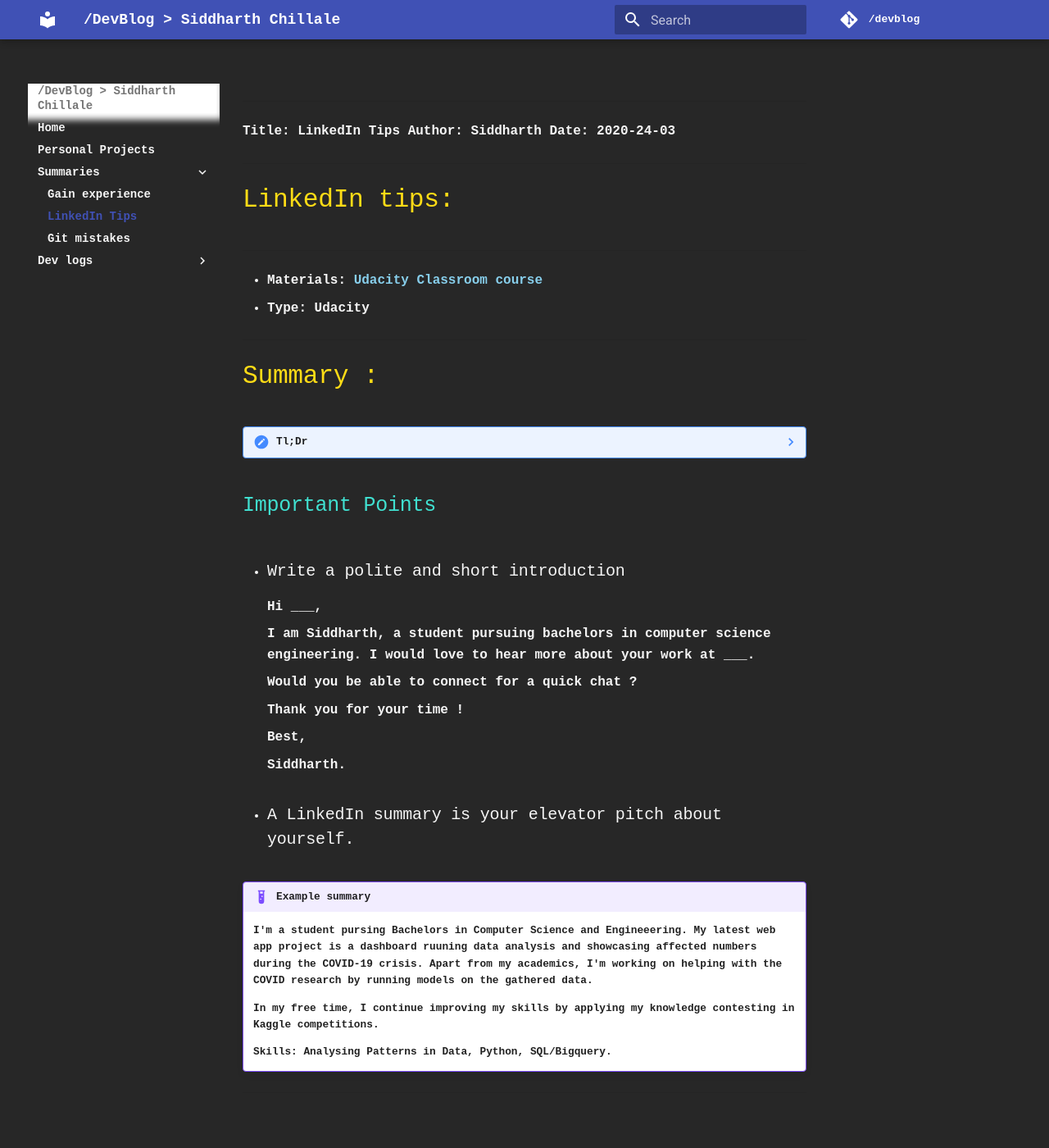
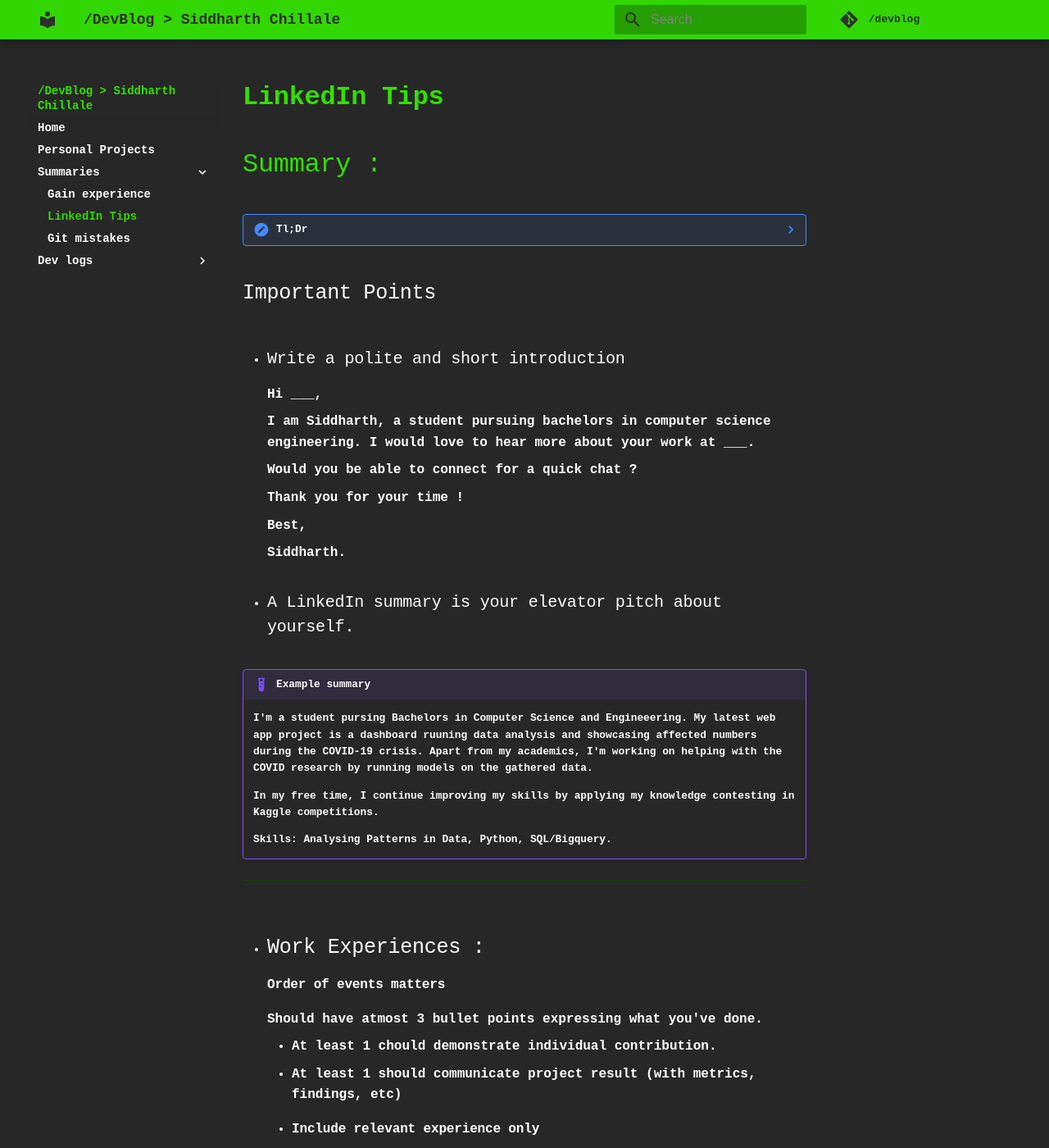
Before and after one commit to SiddharthChillale/devblog, an MkDocs documentation site: the page built from docs/LinkedIn tips.md, in a window 1280 px wide and 1400 px high. Shown: the whole window at 82% size. Built offline with MkDocs 1.6.1 and Material for MkDocs 9.7.7, drawn with Linux system fonts in a browser that asks for light colours; comment, search, counter and statistics services are not loaded.

Commit message:
theme color palette changed

```diff
--- a/docs/LinkedIn tips.md
+++ b/docs/LinkedIn tips.md
@@ -1,15 +1,10 @@
 ---
 Title: LinkedIn Tips
-Author: Siddharth
-Date: 2020-24-03
+Date: 2020-11-04
+Author: Siddharth Chillale
 ---
 
-
-# LinkedIn tips:
-----
-* Materials: [Udacity Classroom course](https://classroom.udacity.com/courses/ud242/lessons/3d6a3383-624f-43f3-a4e7-ee0881bf735a/concepts/64ed9954-b423-4a75-ad70-b2a1fbaa3a6d)
-* Type: Udacity
-----
+# **LinkedIn Tips**
 
 # Summary :
 
--- a/docs/css/extra.css
+++ b/docs/css/extra.css
@@ -3,26 +3,57 @@ body{
     font-family: monospace;
     font-size: large;
     font-weight: bolder;
-    color: whitesmoke;
-    background-color: rgb(39, 39, 39);
 }
-.md-typeset h1 {
-    margin: 0 0 2rem;
-    color: rgb(255, 220, 22);
-    font-weight: 300;
-    font-size: 1.5625rem;
-    line-height: 1.3;
-    letter-spacing: -0.01em;
+:root {
+
+    /* Default color shades */
+    --md-default-fg-color:               rgb(255, 255, 255);
+    --md-default-fg-color--light:        rgb(52, 223, 0);
+    --md-default-fg-color--lighter:      rgb(41, 175, 0);
+    --md-default-fg-color--lightest:     rgb(17, 71, 1);
+    --md-default-bg-color:               rgb(39, 39, 39);
+    --md-default-bg-color--light:        rgba(53, 53, 53, 0.726);
+    --md-default-bg-color--lighter:      rgb(107, 107, 107);
+    --md-default-bg-color--lightest:     rgb(200, 200, 200);
+
+    /* Primary color shades */
+    --md-primary-fg-color:               rgb(50, 214, 0);
+    --md-primary-fg-color--light:        rgba(50, 214, 0, 0.644);
+    --md-primary-fg-color--dark:         rgba(50, 214, 0, 0.246);
+    --md-primary-bg-color:               rgb(47, 47, 47);
+    --md-primary-bg-color--light:        rgb(129, 129, 129);
+
+    /* Accent color shades */
+    --md-accent-fg-color:                rgb(3, 189, 3);
+    --md-accent-fg-color--transparent:   rgba(3, 189, 3, 0.657);
+    --md-accent-bg-color:                rgb(46, 46, 46);
+    --md-accent-bg-color--light:         rgb(105, 105, 105);
+
+    /* Code block color shades */
+    --md-code-bg-color:                  rgb(255, 255, 255);
+    --md-code-fg-color:                  rgb(0, 0, 0);
+  }
+
+  input {
+    -webkit-writing-mode: horizontal-tb !important;
+    text-rendering: auto;
+    color: -internal-light-dark-color(black, white);
+    letter-spacing: normal;
+    word-spacing: normal;
+    text-transform: none;
+    text-indent: 0px;
+    text-shadow: none;
+    display: inline-block;
+    text-align: start;
+    -webkit-appearance: textfield;
+    background-color: black;
+    -webkit-rtl-ordering: logical;
+    cursor: text;
+    margin: 0em;
+    font: 400 13.3333px Arial;
+    padding: 1px 0px;
 }
-.md-typeset h2 {
-    margin: 2rem 0 .8rem;
-    color: turquoise;
-    font-weight: 300;
-    font-size: 1.25rem;
-    line-height: 1.4;
-    letter-spacing: -0.01em;
-}
-.md-typeset a {
-    color: skyblue;
-    word-break: break-word;
-}
+
+/* .md-footer-meta {
+    display: none;
+} */
--- a/mkdocs.yml
+++ b/mkdocs.yml
@@ -12,9 +12,16 @@ nav:
             - "Project: Corona": "Corona.md"
 
 
-theme: material
+theme:
+    name: material
+
 extra_css:
     - css/extra.css
+
+extra:
+  social:
+    - icon: fontawesome/brands/github-alt
+      link: https://github.com/siddharthchillale
 
 markdown_extensions:
     - admonition
```
Also changed, not shown: docs/Git_Mistakes.md (+2 -2 lines), docs/What to do to gain experience.md (+1 -1 lines), docs/index.md (+2 -1 lines).
